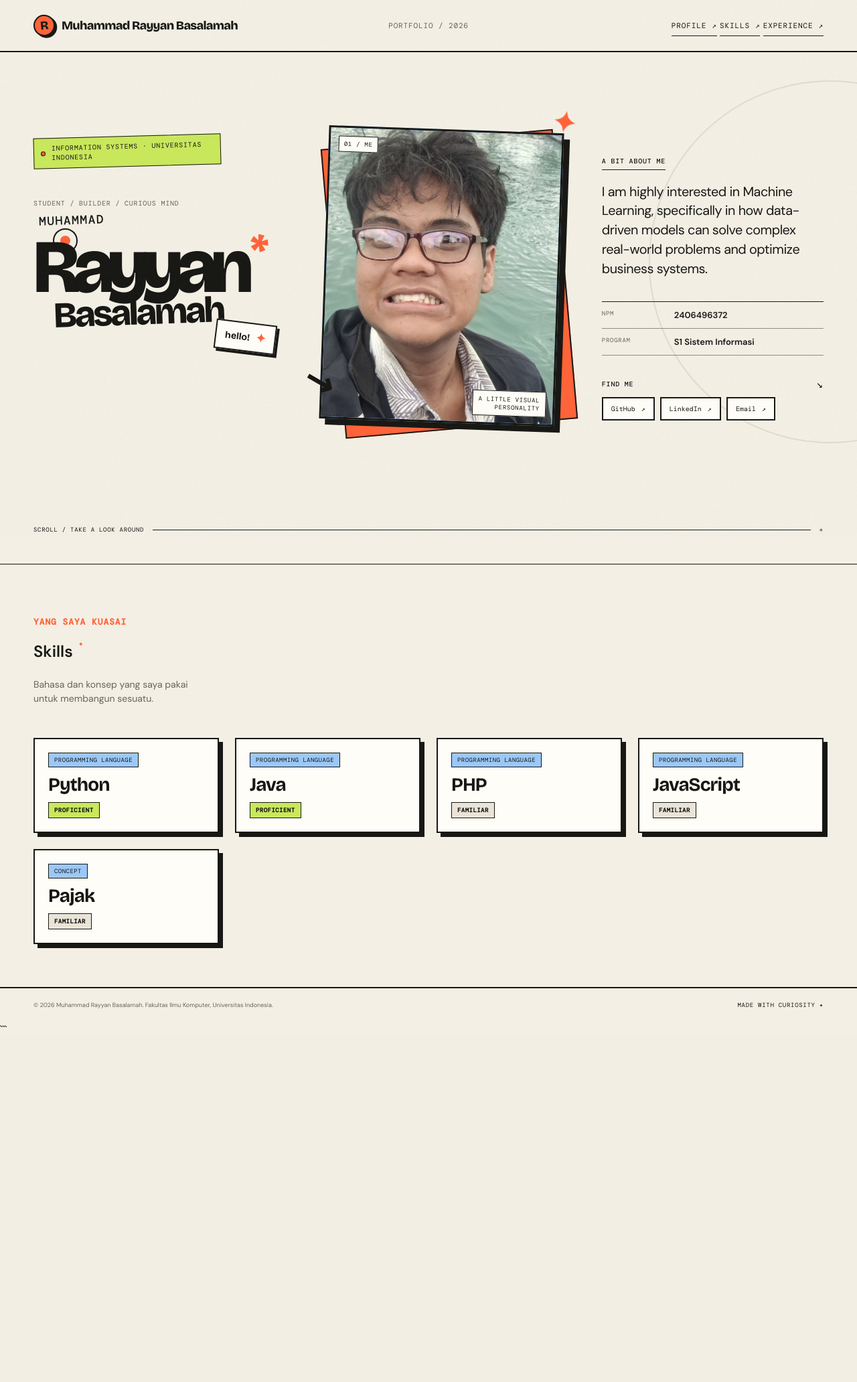
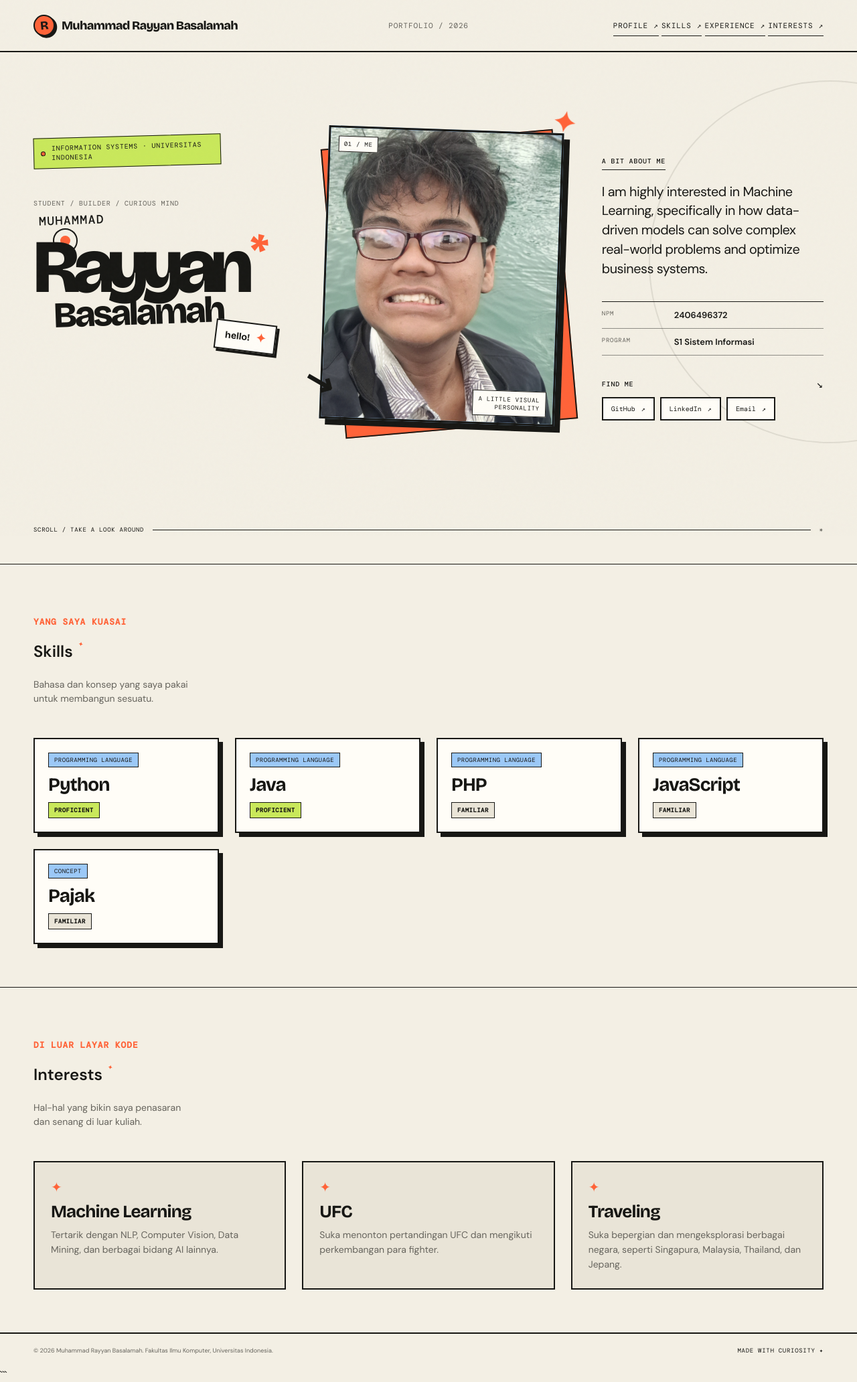
Before and after one commit to muhrayyan43/myportofolio, a Django app: page / in a window 1280 px wide. Shown: the whole page at 67% size. Before the commit the page ends 1535 px from the top, so only its background shows below. Run offline with Django 5.2, Linux system fonts and the light colour scheme.

Commit message:
feat: add interests section

```diff
--- a/static/css/style.css
+++ b/static/css/style.css
@@ -1093,3 +1093,52 @@ body::after {
 .level-familiar {
     background: var(--paper-deep);
 }
+
+
+.interests-section {
+    padding: 4rem 0;
+    border-top: 1px solid var(--ink);
+}
+
+.interests-list {
+    display: flex;
+    flex-wrap: wrap;
+    gap: 1.5rem;
+}
+
+.interest-card {
+    display: flex;
+    flex-direction: column;
+    gap: .5rem;
+    flex: 1 1 260px;
+    padding: 1.5rem;
+    background-color: var(--paper-deep);
+    border: var(--border);
+    transition:
+        transform .2s ease,
+        background-color .2s ease;
+}
+
+.interest-card:hover {
+    transform: rotate(-1deg);
+    background-color: var(--white);
+}
+
+.interest-icon {
+    color: var(--orange);
+    font-size: 20px;
+}
+
+.interest-name {
+    margin: 0;
+    font-family: var(--display);
+    font-size: clamp(20px, 2.5vw, 26px);
+    letter-spacing: -.03em;
+}
+
+.interest-desc {
+    margin: 0;
+    color: var(--muted);
+    font-size: 14px;
+    line-height: 1.6;
+}
--- a/templates/experience.html
+++ b/templates/experience.html
@@ -48,6 +48,10 @@
 
                 <a href="{% url 'main:show_experience' %}">
                     Experience <span>↗</span>
+                </a>
+
+                <a href="{% url 'main:show_main' %}#interests">
+                    Interests <span>↗</span>
                 </a>
             </nav>
 
--- a/templates/index.html
+++ b/templates/index.html
@@ -45,6 +45,10 @@
 
                 <a href="{% url 'main:show_experience' %}">
                     Experience <span>↗</span>
+                </a>
+
+                <a href="{% url 'main:show_main' %}#interests">
+                    Interests <span>↗</span>
                 </a>
             </nav>
 
@@ -221,6 +225,62 @@
                 </div>
             </div>
         </section>
+                </div>
+            </div>
+        </section>
+
+        <section class="interests-section" id="interests">
+            <div class="container">
+
+                <div class="skills-intro">
+                    <div>
+                        <p class="section-kicker">
+                            Di luar layar kode
+                        </p>
+
+                        <h1>
+                            Interests<span class="experience-star">✦</span>
+                        </h1>
+
+                        <p class="experience-subtitle">
+                            Hal-hal yang bikin saya penasaran<br>
+                            dan senang di luar kuliah.
+                        </p>
+                    </div>
+                </div>
+
+                <div class="interests-list">
+
+                    <article class="interest-card">
+                        <span class="interest-icon" aria-hidden="true">✦</span>
+                        <h2 class="interest-name">Machine Learning</h2>
+                        <p class="interest-desc">
+                            Tertarik dengan NLP, Computer Vision, Data Mining,
+                            dan berbagai bidang AI lainnya.
+                        </p>
+                    </article>
+
+                    <article class="interest-card">
+                        <span class="interest-icon" aria-hidden="true">✦</span>
+                        <h2 class="interest-name">UFC</h2>
+                        <p class="interest-desc">
+                            Suka menonton pertandingan UFC dan mengikuti
+                            perkembangan para fighter.
+                        </p>
+                    </article>
+
+                    <article class="interest-card">
+                        <span class="interest-icon" aria-hidden="true">✦</span>
+                        <h2 class="interest-name">Traveling</h2>
+                        <p class="interest-desc">
+                            Suka bepergian dan mengeksplorasi berbagai negara,
+                            seperti Singapura, Malaysia, Thailand, dan Jepang.
+                        </p>
+                    </article>
+
+                </div>
+            </div>
+        </section>
     </main>
 
     <footer class="site-footer">
```
